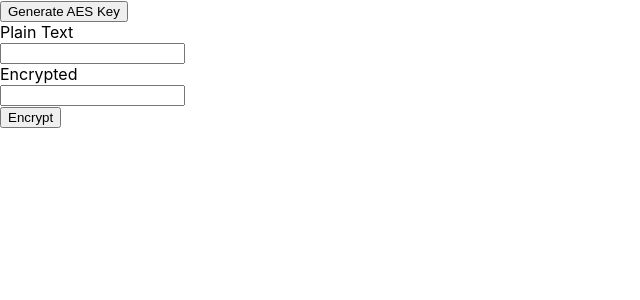
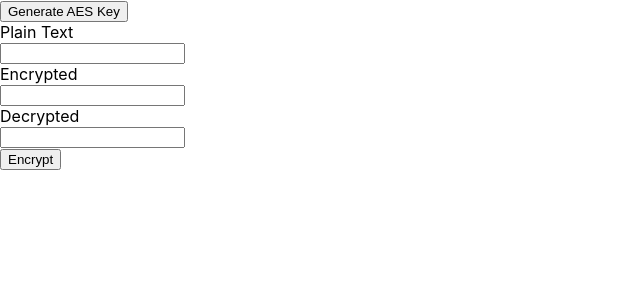
Before and after one commit to negu63/store-crypto-key, a React (Create React App) app: page / in a window 1280 px wide. Shown: the top 300 px of the page, without its empty margins (0-640 px from the left). Built offline with nearby package versions, Linux system fonts and the light colour scheme.

Commit message:
Add decrypted text box

```diff
--- a/src/App.tsx
+++ b/src/App.tsx
@@ -1,6 +1,7 @@
 import { db } from "./db";
 import { useState } from "react";
 import { Buffer } from "buffer";
+
 const encoder = new TextEncoder();
 const decoder = new TextDecoder();
 const iv = crypto.getRandomValues(new Uint8Array(16));
@@ -76,6 +77,16 @@ function App() {
           value={cryptogram}
         />
       </label>
+      <label htmlFor="decrypted">
+        <div>Decrypted</div>
+        <input
+          type="text"
+          name="decrypted"
+          id="decrypted"
+          readOnly
+          value={plainText}
+        />
+      </label>
       <div>
         <input
           type="button"
```
